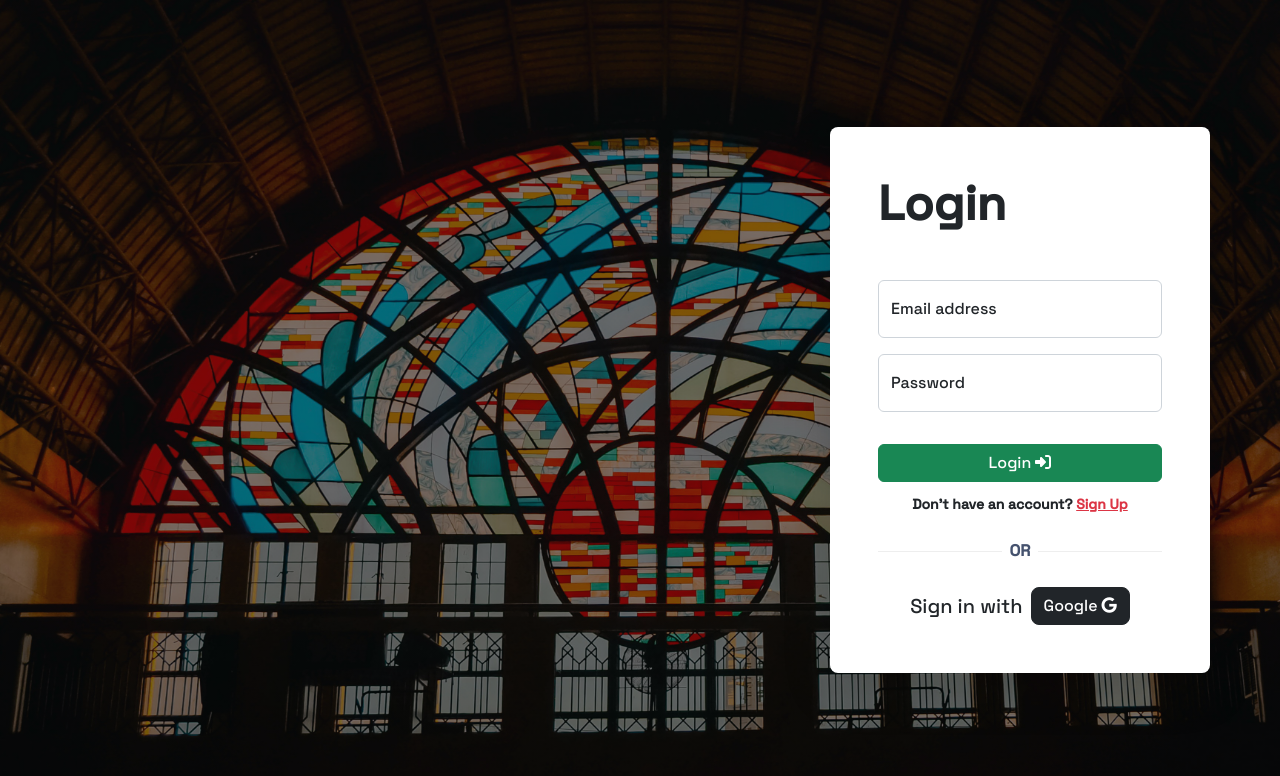
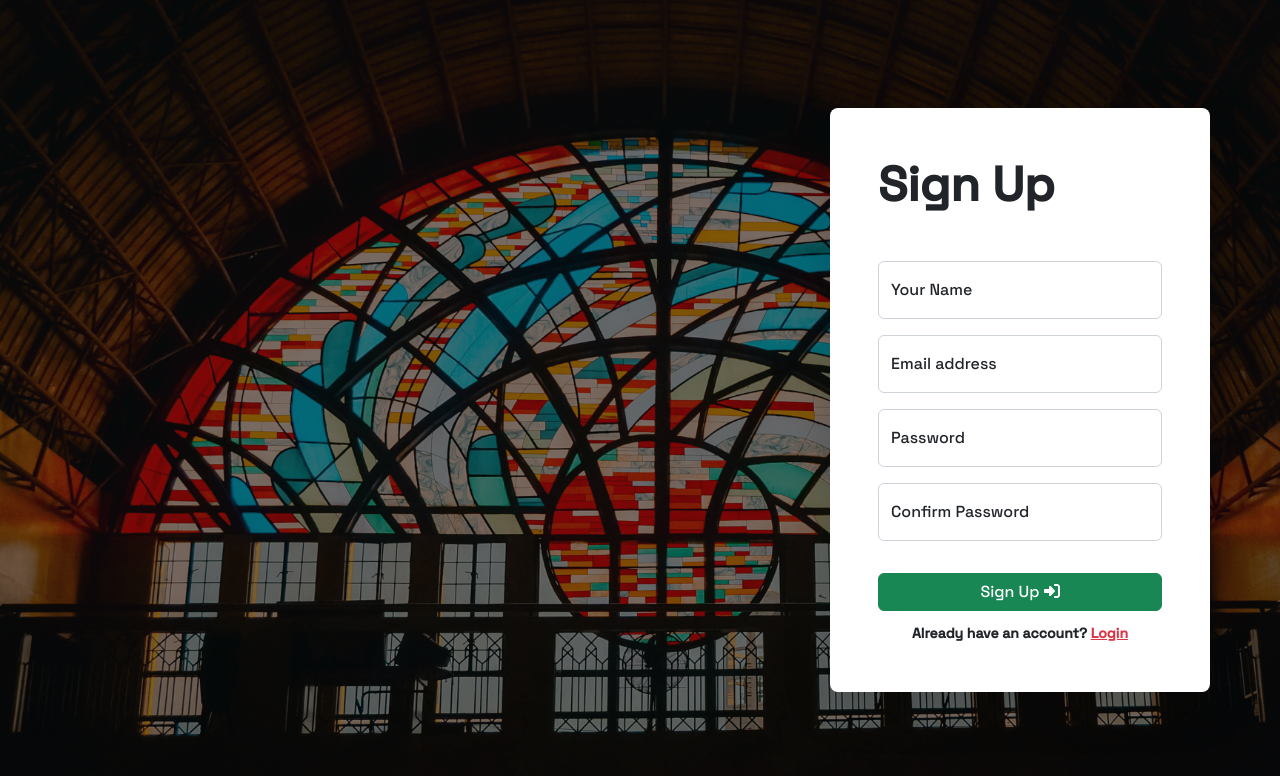
Before and after one commit to shadmansaalim/AlumniManagement, a React (Vite) app in the folder frontend-alumni-management/: page / in a window 1280 px wide. Shown: the top 776 px of the page. Built offline with nearby package versions, Linux system fonts and the light colour scheme.

Commit message:
Sign up page UI code completed

```diff
--- a/frontend-alumni-management/src/App.jsx
+++ b/frontend-alumni-management/src/App.jsx
@@ -1,11 +1,15 @@
+// Styling
 import './App.css';
 import 'bootstrap/dist/css/bootstrap.min.css';
+
+// Components import
 import Login from './components/Login/Login';
+import SignUp from './components/SignUp/SignUp';
 
 function App() {
   return (
     <div className="App">
-      <Login />
+      <SignUp />
     </div>
   )
 }
--- /dev/null
+++ b/frontend-alumni-management/src/components/SignUp/SignUp.jsx
@@ -0,0 +1,51 @@
+import React from 'react';
+import { FontAwesomeIcon } from '@fortawesome/react-fontawesome';
+import { faSignInAlt } from '@fortawesome/free-solid-svg-icons';
+
+const SignUp = () => {
+
+    return (
+        <div className="bg">
+            <div className="container">
+                <div className="row d-flex justify-content-center align-items-center vh-100">
+                    <div className="col-11 col-md-8 col-lg-7 col-xl-4 shadow-lg p-3 p-md-5 rounded-3 mx-auto mx-xl-0 ms-xl-auto bg-white">
+                        <h1 className="text-start login-title mb-5 fw-bold">Sign Up</h1>
+                        <form >
+                            <div className="form-floating mb-3">
+                                <input
+                                    name="name"
+                                    type="text" className="form-control" id="signUpName" placeholder="Your Name" />
+                                <label htmlFor="signUpName">Your Name</label>
+                            </div>
+                            <div className="form-floating mb-3">
+                                <input
+                                    name="email"
+                                    type="email" className="form-control" id="signUpEmail" placeholder="Email address" />
+                                <label htmlFor="signUpEmail">Email address</label>
+                            </div>
+                            <div className="form-floating mb-3">
+                                <input
+                                    name="password"
+                                    type="password" className="form-control" id="signUpPassword1" placeholder="Password" />
+                                <label htmlFor="signUpPassword1">Password</label>
+                            </div>
+                            <div className="form-floating mb-4">
+                                <input
+                                    name="password2"
+                                    type="password" className="form-control" id="signUpPassword2" placeholder="Confirm Password" />
+                                <label htmlFor="signUpPassword2">Confirm Password</label>
+                            </div>
+
+                            <div className="text-center mt-4 pt-2">
+                                <button className="btn btn-success w-100" type="submit">Sign Up <FontAwesomeIcon icon={faSignInAlt} /></button>
+                                <p className="small fw-bold mt-2 pt-1 mb-0">Already have an account? <a href="/login" type="button" className="link-danger">Login</a></p>
+                            </div>
+                        </form>
+                    </div>
+                </div>
+            </div>
+        </div>
+    );
+};
+
+export default SignUp;
```
Also changed, not shown: frontend-alumni-management/src/components/SignUp/SignUp.css (added).
